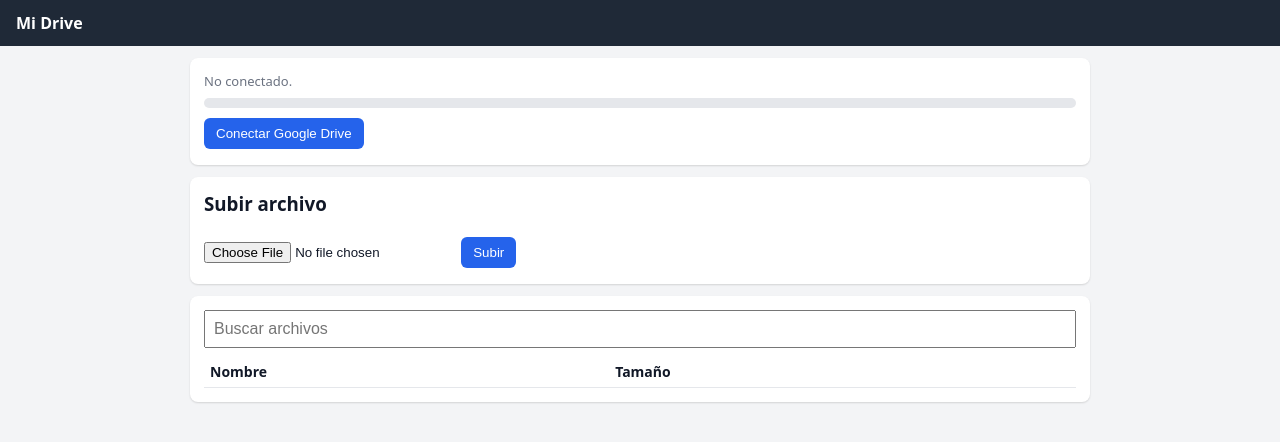
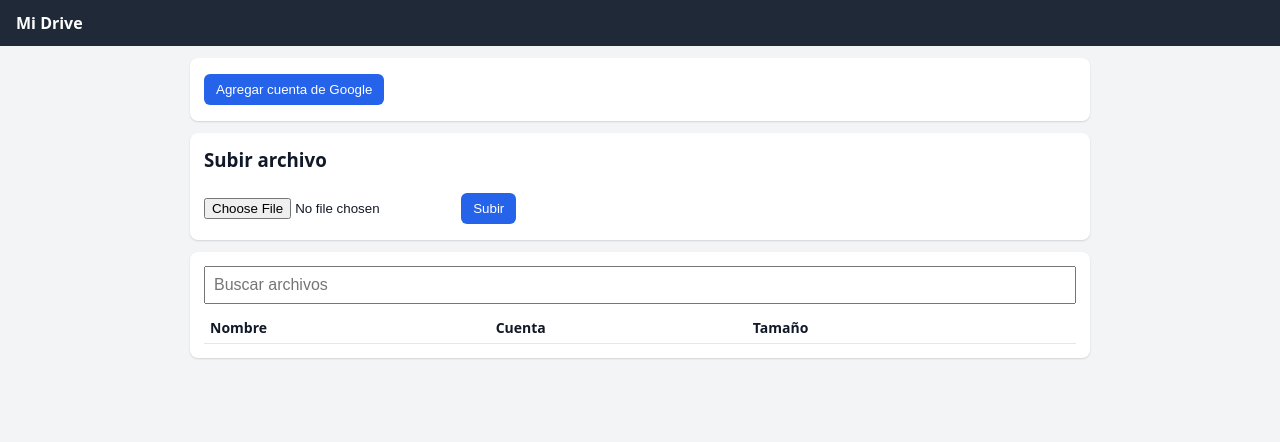
Before and after one commit to Elian10A/almacen-drive, a plain HTML site: page index.html in a window 1280 px wide. Drawn offline with Linux system fonts and the light colour scheme.

Commit message:
Update index.html

```diff
--- a/index.html
+++ b/index.html
@@ -14,12 +14,13 @@ main{padding:12px;max-width:900px;margin:auto}
 .card{background:#fff;border-radius:8px;padding:14px;margin-bottom:12px;box-shadow:0 1px 2px #0002}
 button{padding:8px 12px;border:0;border-radius:6px;background:#2563eb;color:#fff;cursor:pointer;margin:2px 6px 2px 0}
 button.sec{background:#6b7280}
-.bar{height:10px;background:#e5e7eb;border-radius:5px;overflow:hidden}
+.bar{height:10px;background:#e5e7eb;border-radius:5px;overflow:hidden;margin:6px 0 10px}
 .bar>div{height:100%;background:#2563eb}
 table{width:100%;border-collapse:collapse;font-size:14px}
 td,th{padding:6px;border-bottom:1px solid #e5e7eb;text-align:left}
 input[type=search]{width:100%;padding:8px;box-sizing:border-box;font-size:16px}
 .muted{color:#6b7280;font-size:13px}
+.err{color:#b91c1c;font-size:13px}
 .name{word-break:break-word}
 </style>
 </head>
@@ -27,10 +28,9 @@ input[type=search]{width:100%;padding:8px;box-sizing:border-box;font-size:16px}
 <header><strong>Mi Drive</strong></header>
 <main>
   <div class="card">
-    <div id="quota" class="muted">No conectado.</div>
-    <div class="bar" style="margin:8px 0"><div id="bar" style="width:0%"></div></div>
-    <button id="btnConnect" onclick="connect()">Conectar Google Drive</button>
-    <button id="btnLogout" class="sec" onclick="logout()" style="display:none">Desconectar</button>
+    <div id="accounts"></div>
+    <div id="totals" class="muted"></div>
+    <button onclick="connect()">Agregar cuenta de Google</button>
   </div>
   <div class="card">
     <h3 style="margin-top:0">Subir archivo</h3>
@@ -42,7 +42,7 @@ input[type=search]{width:100%;padding:8px;box-sizing:border-box;font-size:16px}
     <input type="search" id="search" placeholder="Buscar archivos" oninput="render()">
     <div id="status" class="muted" style="margin:8px 0"></div>
     <table>
-      <thead><tr><th>Nombre</th><th>Tamaño</th><th></th></tr></thead>
+      <thead><tr><th>Nombre</th><th>Cuenta</th><th>Tamaño</th><th></th></tr></thead>
       <tbody id="files"></tbody>
     </table>
   </div>
```
